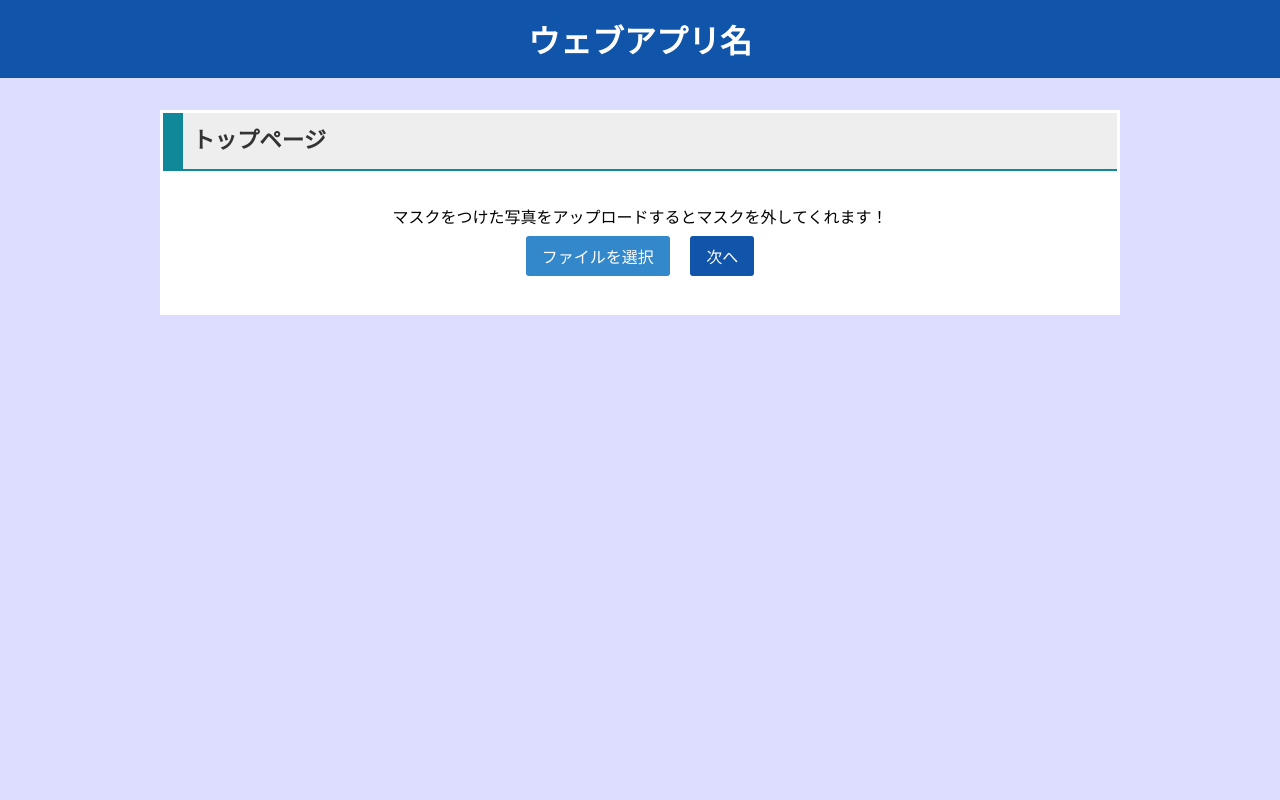
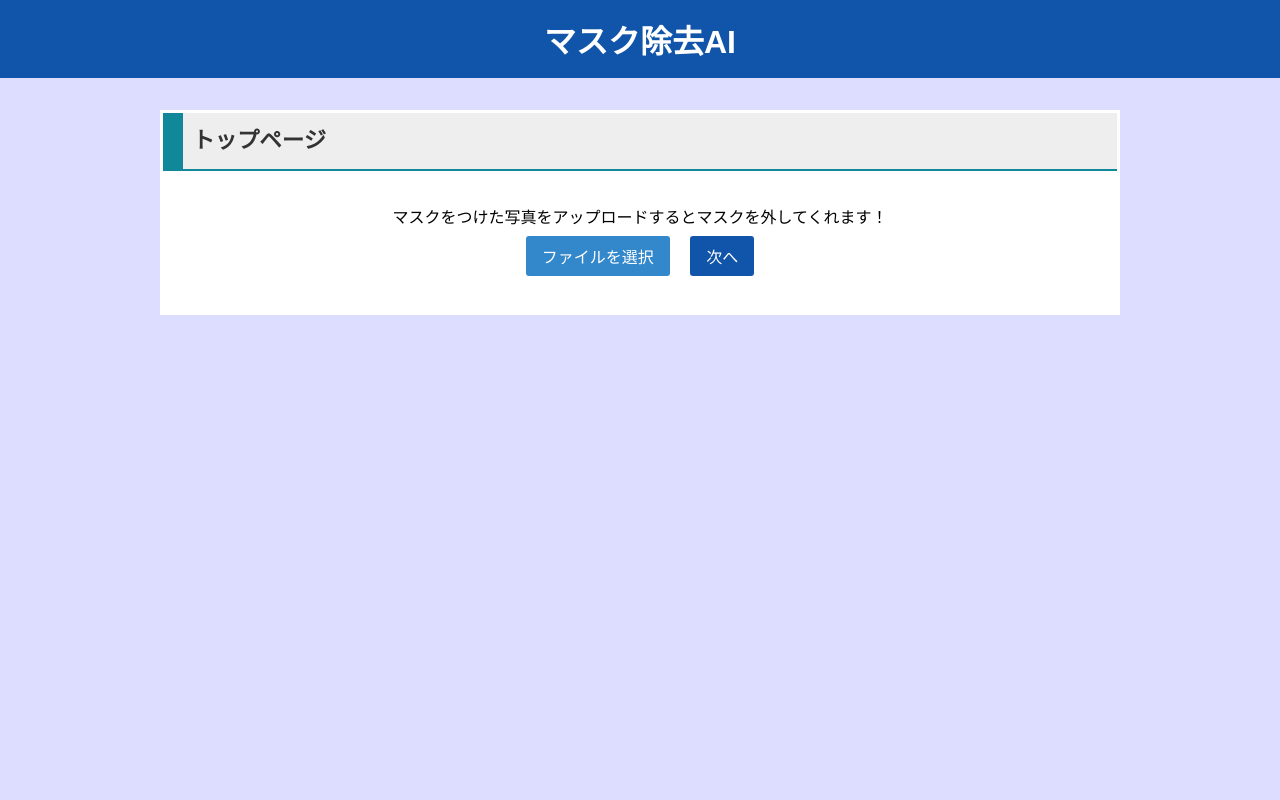
Before and after one commit to junkhp/hackathon-imp, a Django app: page / in a window 1280 px wide. Run offline with Django 3.2, Linux system fonts and the light colour scheme.

Commit message:
Change website name (ウェブアプリ名 -> マスク除去AI)

```diff
--- a/templates/rm_mask/base.html
+++ b/templates/rm_mask/base.html
@@ -13,7 +13,7 @@
 <body>
   <div id="wrapper">
     <header>
-      ウェブアプリ名
+      マスク除去AI
     </header>
 
     <div id="content">
```
